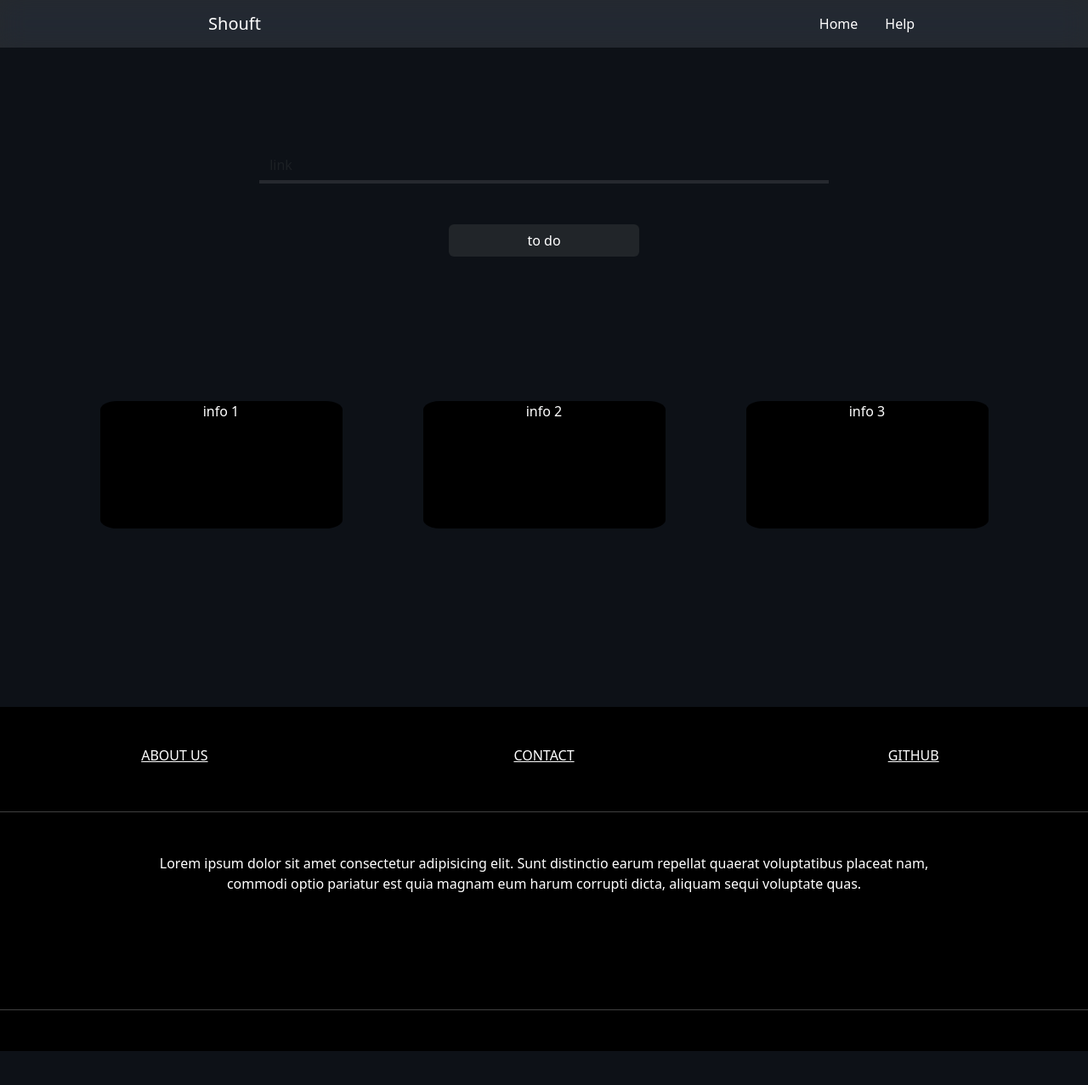
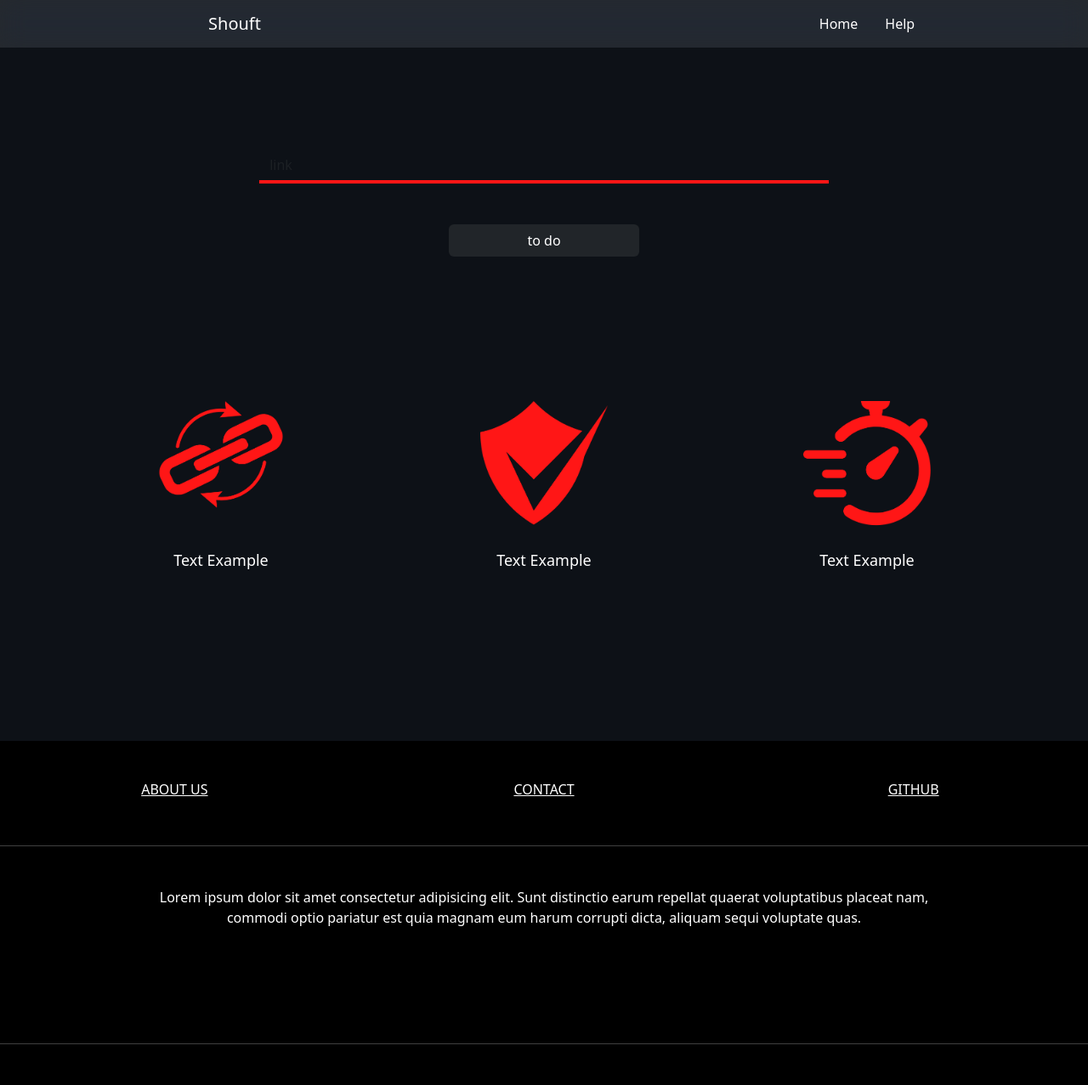
Before and after one commit to evovee/evovee-url-shorter, a Flask app: template flask_template/templates/index.html in a window 1280 px wide. Shown: the whole page at 85% size. Before the commit the page ends 1237 px from the top, so only its background shows below. Run offline with Flask 2, Linux system fonts and the light colour scheme; the template is opened without the code that fills it, so the values that code supplies are empty.

Commit message:
updated templates and static files [3]

```diff
--- /dev/null
+++ b/flask_template/static/app.js
@@ -0,0 +1,12 @@
+import Validate from "./validate.js"
+
+const App = (CONF) => {
+    if (!Validate(CONF.inputField.value)) {
+        // error message
+        console.log('error');
+    }
+
+
+}
+
+export default App
--- /dev/null
+++ b/flask_template/static/conf.js
@@ -0,0 +1,6 @@
+const CONF = {
+    inputField: document.querySelector('#io-field'),
+    inputButton: document.querySelector('#i-button')
+};
+
+export default CONF;
--- a/flask_template/static/style.css
+++ b/flask_template/static/style.css
@@ -2,8 +2,10 @@
 :root {
     --body-bg-color: #0d1117;
     --footer-bg-color: black;
-    --input-shadow-color: purple;
+    --input-shadow-color: #ff1616;
+    --input-border-color: #ff1616;
     --info-rounded: 7%;
+    --text-icon-color: white;
 }
 
 /* default values */
@@ -53,6 +55,7 @@ footer {
     }
     #info-sm {
         margin-bottom: 20vh;
+        height: 30%;
     }
     #io-form {
         width: 60%
@@ -64,6 +67,7 @@ footer {
     }
     #info-sm {
         margin-bottom: 30vh;
+        height: 40%;
     }
     #io-form {
         width: 75%;
@@ -96,13 +100,13 @@ nav {
 /* input-output section */
 #io-field {
     background-color: var(--body-bg-color);
-    border-bottom-color: #26292f;
+    border-bottom-color: var(--input-border-color);
     border-width: 0 0 4px;
     animation: io-field-appear 2.0s forwards;
 }
 #io-field:focus {
-    box-shadow: 0px 0px 0px var(--input-shadow-color);
-    -webkit-box-shadow: 0px 0px 5px var(--input-shadow-color);
+    box-shadow: 0px 0px 10px var(--input-shadow-color);
+    -webkit-box-shadow: 0px 0px 10px var(--input-shadow-color);
 }
 @keyframes io-field-appear {
     0% { width: 0%; }
@@ -117,3 +121,11 @@ nav {
     border-radius: var(--info-rounded);
     width: 70%;
 }
+.icon {
+    width: 150px;
+    height: 150px;
+}
+.icon-text {
+    color: var(--text-icon-color);
+    font-size: large;
+}
--- /dev/null
+++ b/flask_template/static/validate.js
@@ -0,0 +1,7 @@
+const urlRegEx = /'(https?:\/\/)?([\da-z\.-]+)\.([a-z\.]{2,6})([\/\w\.-]*)*\/?'/;
+
+const Validate = (url) => {
+    return urlRegEx.test(url);
+};
+
+export default Validate;
--- a/flask_template/templates/index.html
+++ b/flask_template/templates/index.html
@@ -74,29 +74,53 @@
 
     <!-- info section -->
     <!-- info fields (width > 576px) -->
-    <div id="info-sm" class="container text-white">
-        <div class="row h-100 d-flex justify-content-around">
-            <div class="col-lg-3 col-md-5 col-sm-8 h-75 mb-5 d-flex justify-content-center bg-black reveal">
-                info 1
+    <div id="info-sm" class="container text-white"> <!-- fix height class with js -->
+        <div class="row d-flex justify-content-around">
+            <div class="col-lg-3 col-md-5 col-sm-8 row justify-content-center mb-5">
+                <div class="mb-4 d-flex justify-content-center reveal">
+                    <img src="../img/link-icon.png" class="icon">
+                </div>
+                <div class="row h-25 justify-content-center reveal icon-text">Text Example</div>
             </div>
-            <div class="col-lg-3 col-md-5 col-sm-8 h-75 mb-5 d-flex justify-content-center bg-black reveal">
-                info 2
+            <div class="col-lg-3 col-md-5 col-sm-8 row justify-content-center mb-5">
+                <div class="mb-4 d-flex justify-content-center reveal">
+                    <img src="../img/security-icon.png" class="icon">
+                </div>
+                <div class="row h-25 justify-content-center reveal icon-text">Text Example</div>
             </div>
-            <div class="col-lg-3 col-md-5 col-sm-8 h-75 mb-5 d-flex justify-content-center bg-black reveal">
-                info 3
+            <div class="col-lg-3 col-md-5 col-sm-8 row justify-content-center mb-5">
+                <div class="mb-4 d-flex justify-content-center reveal icon-text">
+                    <img src="../img/speed-icon.png" class="icon">
+                </div>
+                <div class="row h-25 justify-content-center reveal icon-text">Text Example</div>
             </div>
         </div>
     </div>
     <!-- info fields (width < 576px) -->
-    <div id="info-xs" class="h-75">
-        <div class="container h-20 mb-5 d-flex justify-content-center text-white bg-black reveal">
-            info 1
+    <div id="info-xs" class="h-100">
+        <div class="container mb-5 text-white reveal">
+            <div class="row justify-content-center h-100 w-100">
+                <div class="d-flex justify-content-center reveal mb-3">
+                    <img src="../img/link-icon.png" class="icon">
+                </div>
+                <div class="row w-100 justify-content-center reveal icon-text">Text Example</div>
+            </div>
         </div>
-        <div class="container h-20 mb-5 d-flex justify-content-center text-white bg-black reveal">
-            info 2
+        <div class="container mb-5 text-white reveal">
+            <div class="row justify-content-center h-100 w-100">
+                <div class="d-flex justify-content-center reveal mb-3">
+                    <img src="../img/security-icon.png" class="icon">
+                </div>
+                <div class="row w-100 justify-content-center reveal icon-text">Text Example</div>
+            </div>
         </div>
-        <div class="container h-20 d-flex justify-content-center text-white bg-black reveal">
-            info 3
+        <div class="container mb-5 text-white reveal">
+            <div class="row justify-content-center h-100 w-100">
+                <div class="d-flex justify-content-center reveal mb-3">
+                    <img src="../img/speed-icon.png" class="icon">
+                </div>
+                <div class="row w-100 justify-content-center reveal icon-text">Text Example</div>
+            </div>
         </div>
     </div>
 
@@ -173,7 +197,6 @@
         integrity="sha384-w76AqPfDkMBDXo30jS1Sgez6pr3x5MlQ1ZAGC+nuZB+EYdgRZgiwxhTBTkF7CXvN"
         crossorigin="anonymous">
     </script>
-
     <!-- ScrollReveal configuration -->
     <script>
         ScrollReveal().reveal('.reveal',
@@ -185,5 +208,14 @@
             mobile: true
         });
     </script>
+    <!-- js script -->
+    <script type="module">
+        import App from '../static/app.js';
+        import CONF from "../static/conf.js";
+
+        const inputButton = document.querySelector('#i-button');
+        inputButton.addEventListener('click', () => App(CONF));
+    </script>
+
   </body>
 </html>
```
Also changed, not shown: flask_template/img/link-icon.png (added), flask_template/img/security-icon.png (added), flask_template/img/speed-icon.png (added).
